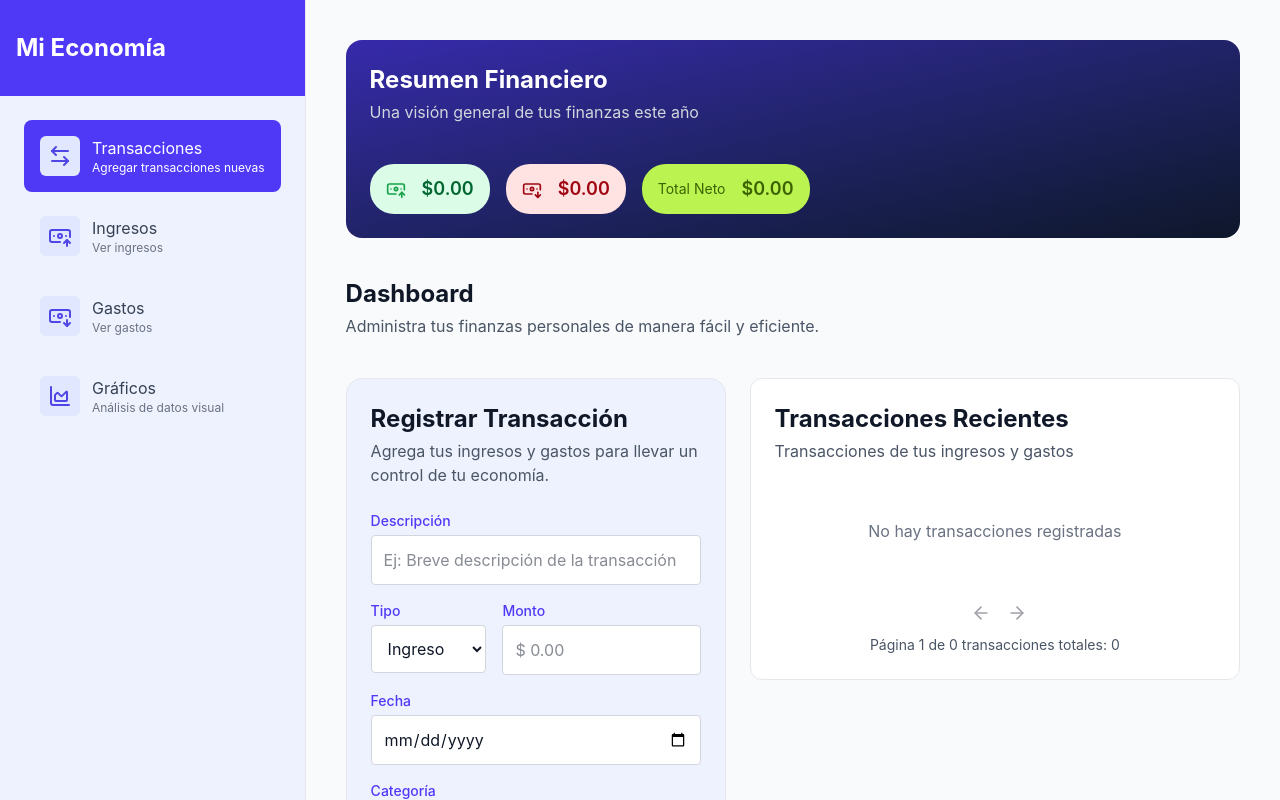
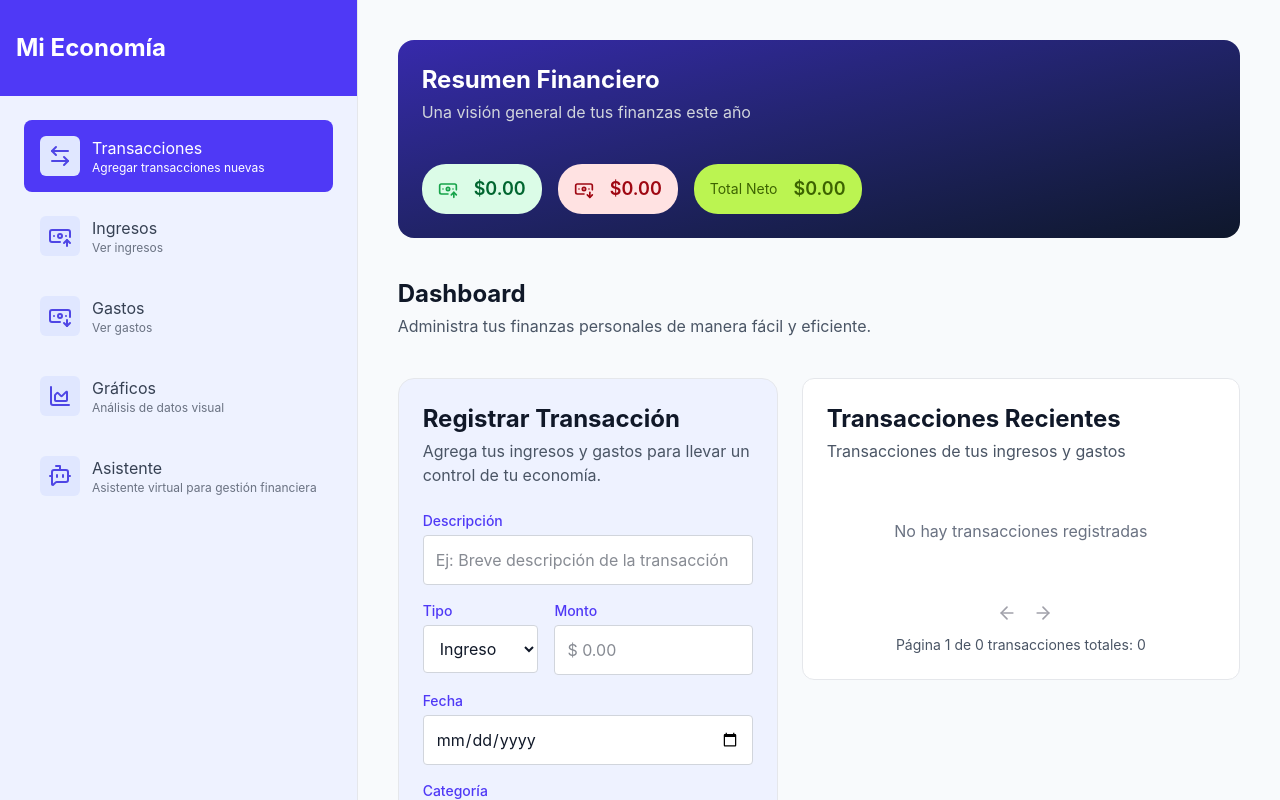
Before and after one commit to fjmg84/handle-my-economy, a Next.js app: page /dashboard in a window 1280 px wide. Built offline with nearby package versions, Linux system fonts and the light colour scheme.

Commit message:
feat: add "Asistente" nav item for virtual financial assistant

```diff
--- a/components/shares/NavLink.tsx
+++ b/components/shares/NavLink.tsx
@@ -2,6 +2,7 @@ import {
   ArrowLeftRight,
   BanknoteArrowDown,
   BanknoteArrowUp,
+  BotMessageSquare,
   ChartArea,
 } from "lucide-react";
 import Link from "next/link";
@@ -40,6 +41,12 @@ export const navItems: NavItem[] = [
     description: "Análisis de datos visual",
     icon: <ChartArea color="#4f46e5" />,
   },
+  {
+    name: "Asistente",
+    path: "/dashboard/asistente",
+    description: "Asistente virtual para gestión financiera",
+    icon: <BotMessageSquare color="#4f46e5" />,
+  }
 ];
 
 function NavLink() {
```
